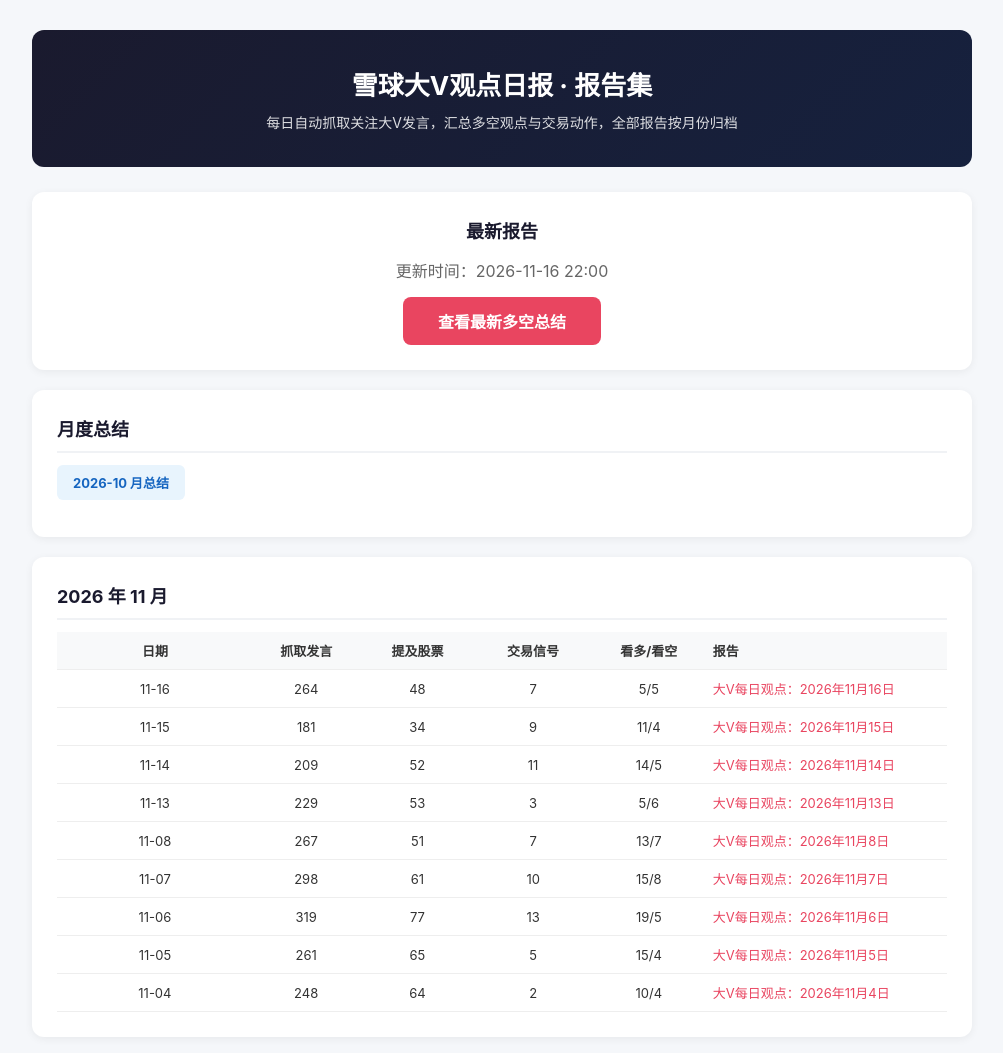
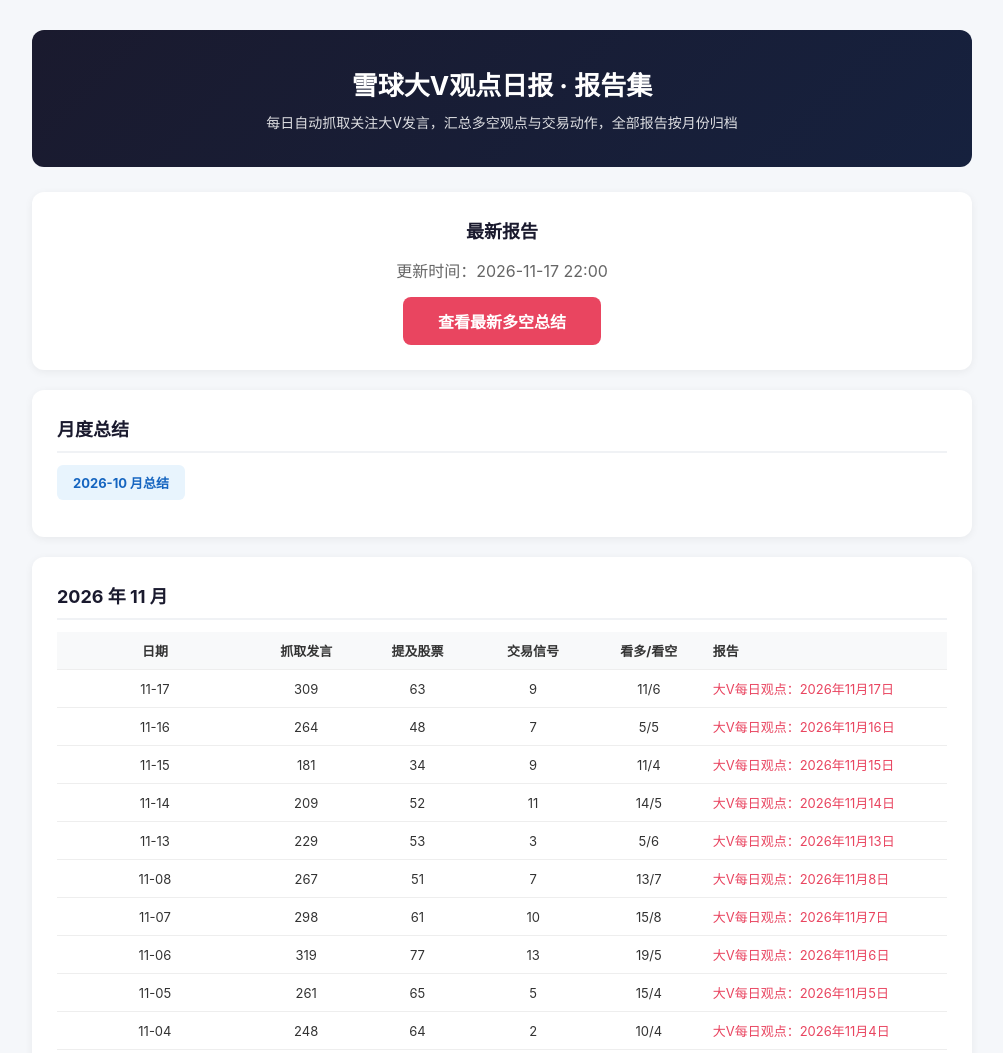
Before and after one commit to douding1016/xueqiu-dav-report, a plain HTML site: page index.html in a window 1280 px wide. Shown: the top 1053 px of the page, without its empty margins (138-1141 px from the left). Drawn offline with Linux system fonts and the light colour scheme.

Commit message:
update index.html

```diff
--- a/index.html
+++ b/index.html
@@ -42,7 +42,7 @@ a:hover { text-decoration:underline; }
 
 <div class="latest-card">
     <h2>最新报告</h2>
-    <p style="color:#666;margin-bottom:15px;">更新时间：2026-11-16 22:00</p>
+    <p style="color:#666;margin-bottom:15px;">更新时间：2026-11-17 22:00</p>
     <a href="latest.html" target="_blank" class="latest-btn">查看最新多空总结</a>
 </div>
 
@@ -52,6 +52,7 @@ a:hover { text-decoration:underline; }
 <div class="month-block"><h2>2026 年 11 月</h2>
 <table><colgroup><col class="col-date"><col class="col-total"><col class="col-stock"><col class="col-signal"><col class="col-bb"><col class="col-link"></colgroup>
 <tr><th class="num">日期</th><th class="num">抓取发言</th><th class="num">提及股票</th><th class="num">交易信号</th><th class="num">看多/看空</th><th>报告</th></tr>
+<tr><td class="num">11-17</td><td class="num">309</td><td class="num">63</td><td class="num">9</td><td class="num">11/6</td><td><a href="history/report_20261117_220031.html" target="_blank">大V每日观点：2026年11月17日</a></td></tr>
 <tr><td class="num">11-16</td><td class="num">264</td><td class="num">48</td><td class="num">7</td><td class="num">5/5</td><td><a href="history/report_20261116_220031.html" target="_blank">大V每日观点：2026年11月16日</a></td></tr>
 <tr><td class="num">11-15</td><td class="num">181</td><td class="num">34</td><td class="num">9</td><td class="num">11/4</td><td><a href="history/report_20261115_220030.html" target="_blank">大V每日观点：2026年11月15日</a></td></tr>
 <tr><td class="num">11-14</td><td class="num">209</td><td class="num">52</td><td class="num">11</td><td class="num">14/5</td><td><a href="history/report_20261114_220031.html" target="_blank">大V每日观点：2026年11月14日</a></td></tr>
@@ -112,7 +113,7 @@ a:hover { text-decoration:underline; }
 </table></div>
 
 <div class="footer">
-    数据来源：雪球网公开信息 ｜ 报告集共收录 49 天日报 ｜ 仅供参考，不构成投资建议
+    数据来源：雪球网公开信息 ｜ 报告集共收录 50 天日报 ｜ 仅供参考，不构成投资建议
 </div>
 </div>
 </body>
```
